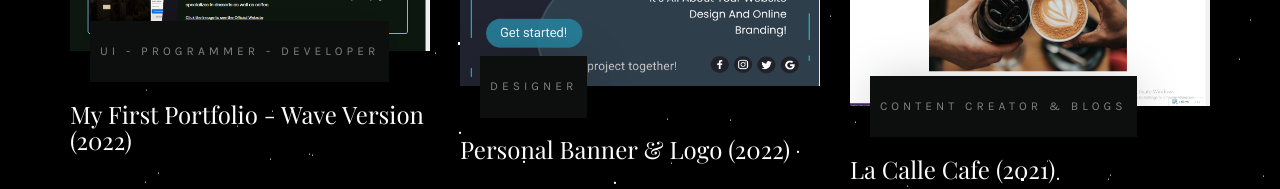
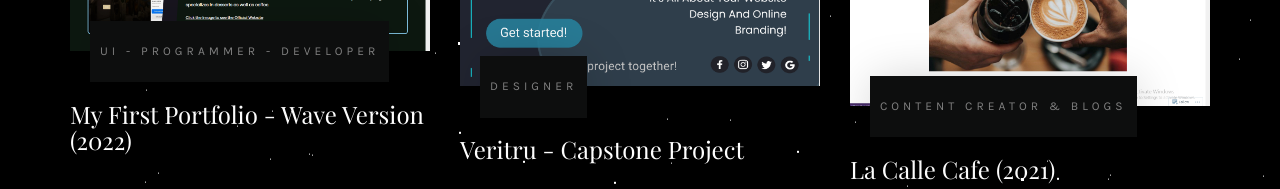
Before and after one commit to caeg0152/C.A.E, a plain HTML site: page blog.html in a window 1280 px wide. Shown: the part 900-1089 px from the top of the page. Drawn offline with nearby package versions, Linux system fonts and the light colour scheme; files whose address does not match are found by name; a web font is replaced by a local one.

Commit message:
Update blog.html

```diff
--- a/blog.html
+++ b/blog.html
@@ -182,7 +182,7 @@
 									</a>
 									<div class="desc">
 										<span class="meta">Designer</span>
-										<h2><a href="blog.html">Personal Banner & Logo (2022)</a></h2>
+										<h2><a href="blog.html">Veritru - Capstone Project </a></h2>
 										<p style="color: grey;">I designed my banner and logo in FIGMA and CANVA..</p>
 							</div>
 						</div>
```
